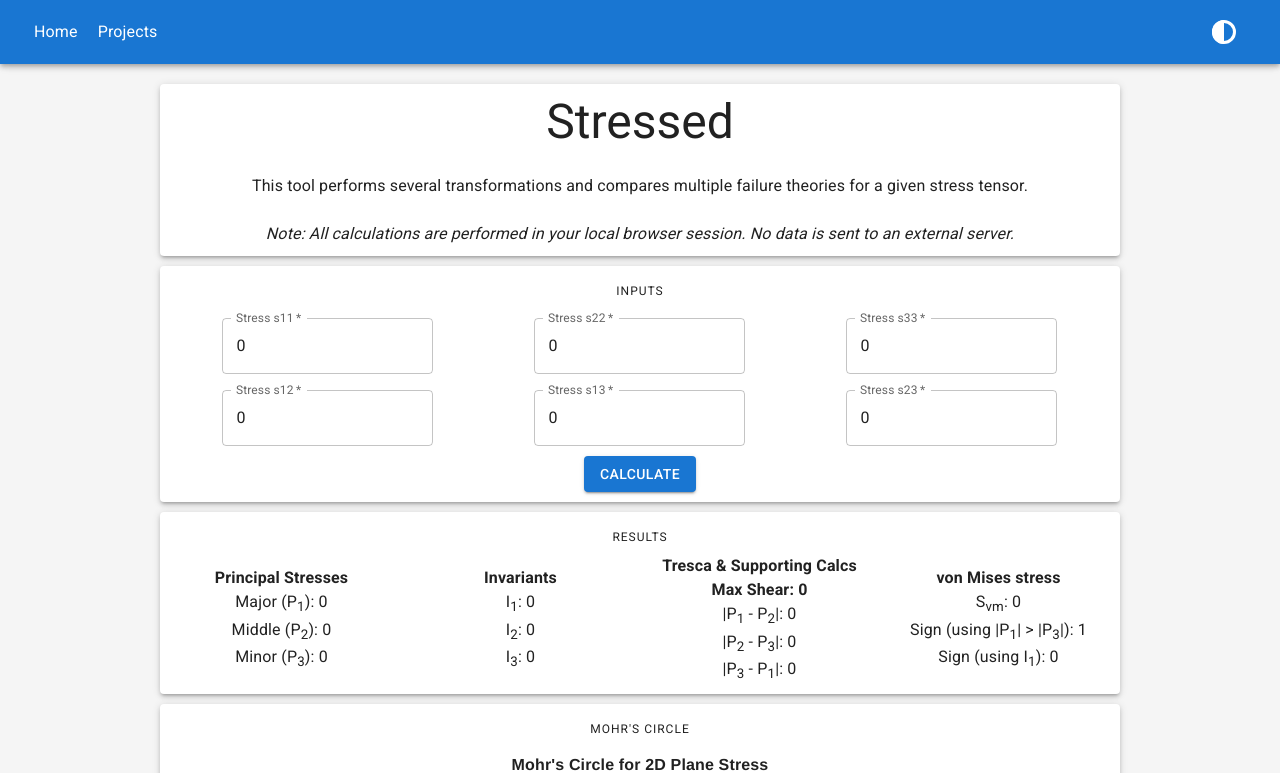
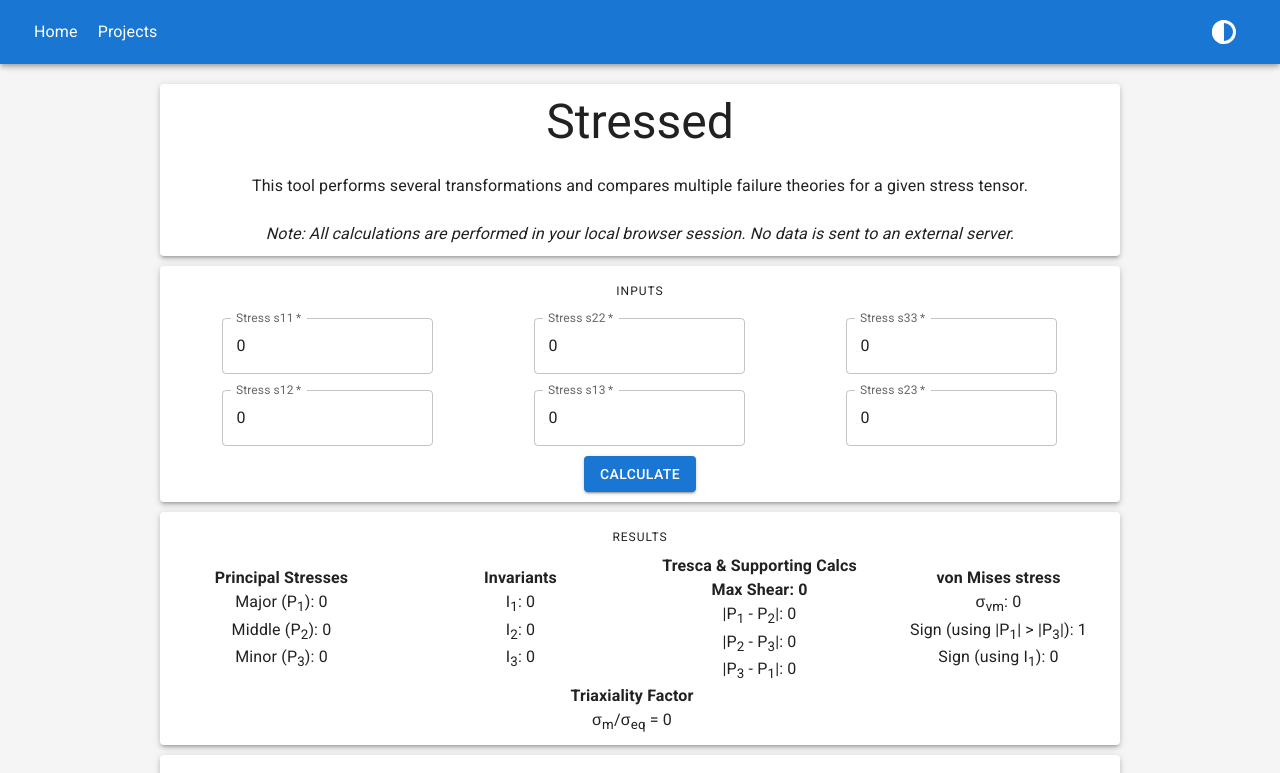
Before and after one commit to edp8489/stressed, a React (Create React App) app: page / in a window 1280 px wide. Shown: the top 773 px of the page. Built offline with nearby package versions, Linux system fonts and the light colour scheme.

Commit message:
Added triaxiality

```diff
--- a/src/App.jsx
+++ b/src/App.jsx
@@ -58,7 +58,8 @@ export default function App() {
       "P2_P3":0,
       "P3_P1":0,
       "MaxShear":0
-    }
+    },
+    "triaxFactor":0
   });
 
   let theme = darkMode ? darkTheme : lightTheme;
@@ -92,12 +93,16 @@ export default function App() {
     // calculate von Mises stress
     let vonMises = mech.vonMises(inputs)
 
+    // calculate triaxiality factor
+    let triax = mech.triaxiality(principalStresses, vonMises)
+
     updateResults({
       "stressTensor": { ...inputs },
       "vonMisesStress": vonMises,
       "invariants": invariants,
       "principalStresses": principalStresses,
-      "Tresca": maxShear
+      "Tresca": maxShear,
+      "triaxFactor":triax
     })
   }
 
--- a/src/Components/ResultsCard.jsx
+++ b/src/Components/ResultsCard.jsx
@@ -8,7 +8,7 @@ import {abs, sign, round} from 'mathjs'
 export default function ResultsCard(props) {
   // destructure props
   const { calcRequired, results } = props;
-  const {vonMisesStress, Tresca, invariants, principalStresses} = results
+  const {vonMisesStress, Tresca, invariants, principalStresses, triaxFactor} = results
   return (
     <Paper elevation={3} sx={{ ...{ marginTop: "10px", marginBottom: "10px", padding: "10px", textAlign:"center" }, ...props.sx }}>
       <Typography variant="overline">Results</Typography><br />
@@ -38,9 +38,13 @@ export default function ResultsCard(props) {
         </Grid>
         <Grid item xs={6} md={4} lg={3} >
           <b>von Mises stress</b><br />
-          S<sub>vm</sub>: {round(vonMisesStress,1)}<br />
+          &sigma;<sub>vm</sub>: {round(vonMisesStress,1)}<br />
           Sign (using |P<sub>1</sub>| &gt; |P<sub>3</sub>|): {abs(principalStresses.P3) > abs(principalStresses.P1)? -1: 1}<br />
           Sign (using I<sub>1</sub>): {sign(invariants.I1)}
+        </Grid>
+        <Grid>
+          <b>Triaxiality Factor</b><br />
+          &sigma;<sub>m</sub>/&sigma;<sub>eq</sub> = {round(triaxFactor,3)}
         </Grid>
       </Grid>
     </Paper>
--- a/src/mechanics.js
+++ b/src/mechanics.js
@@ -70,4 +70,13 @@ function trescaCheck(P1, P2, P3){
 
 }
 
-export {vonMises, toMatrix, invariants, principalStresses, trescaCheck}
+// function to calculate triaxiality factor
+function triaxiality(principalStresses, vonMisesStress){
+    let {P1, P2, P3} = principalStresses
+
+    let triaxFactor = ((P1 + P2 + P3)/3)/vonMisesStress
+
+    return triaxFactor
+}
+
+export {vonMises, toMatrix, invariants, principalStresses, trescaCheck, triaxiality}
```
